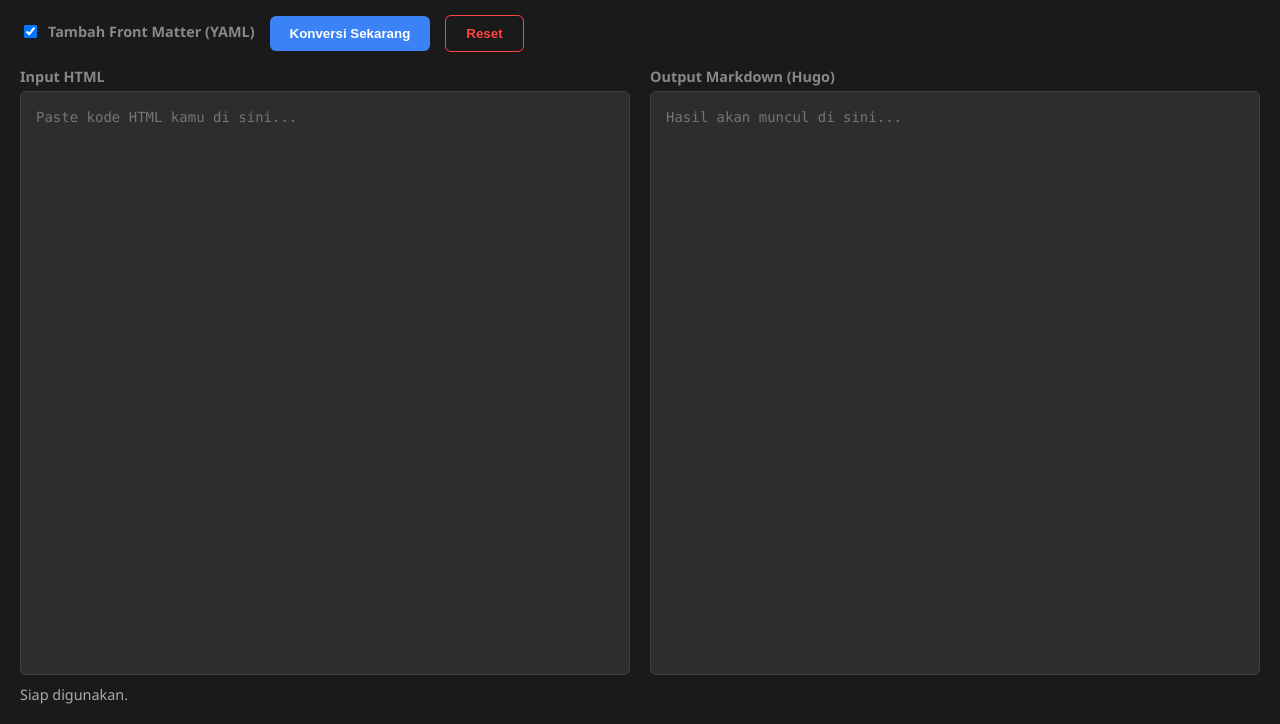
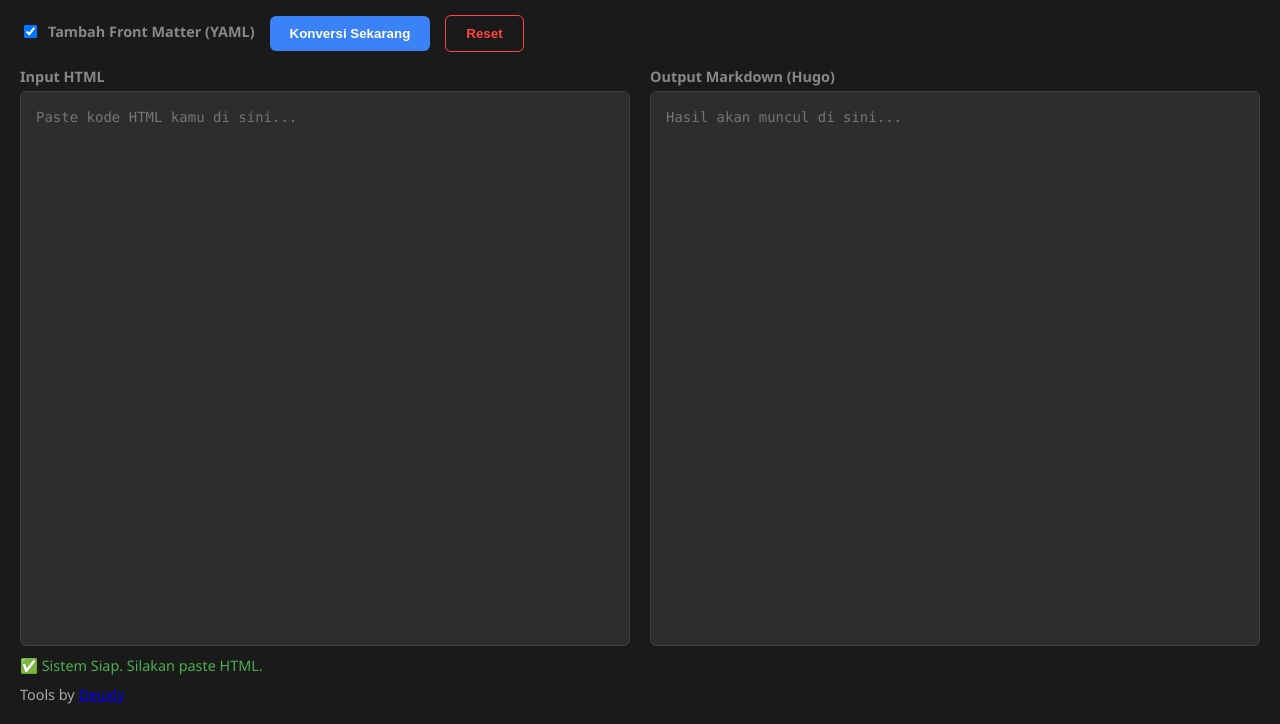
Before and after one commit to deuxly/html-to-markdown-hugo, a plain HTML site: page index.html in a window 1280 px wide. Shown: the part 76-800 px from the top of the page. Drawn offline with nearby package versions, Linux system fonts and the light colour scheme.

Commit message:
Update index.html

```diff
--- a/index.html
+++ b/index.html
@@ -135,6 +135,8 @@
     </div>
 
     <div id="status-bar">Siap digunakan.</div>
+        <div id="status-bar">Tools by <a href="https://deuxly.id/">Deuxly</a></div>
+
 
     <script>
         let turndownService;
@@ -153,7 +155,7 @@
                     codeBlockStyle: 'fenced'
                 });
                 turndownService.keep(['iframe', 'script', 'style']);
-                document.getElementById('status-bar').innerHTML = "<span style='color:#4caf50'>✅ Sistem Siap. Silakan paste HTML.</span>"; "<br><span style='color:#4caf50'>✅ Tools by Deuxly.</span></br>
+                document.getElementById('status-bar').innerHTML = "<span style='color:#4caf50'>✅ Sistem Siap. Silakan paste HTML.</span>";
             }
         };
 
```
